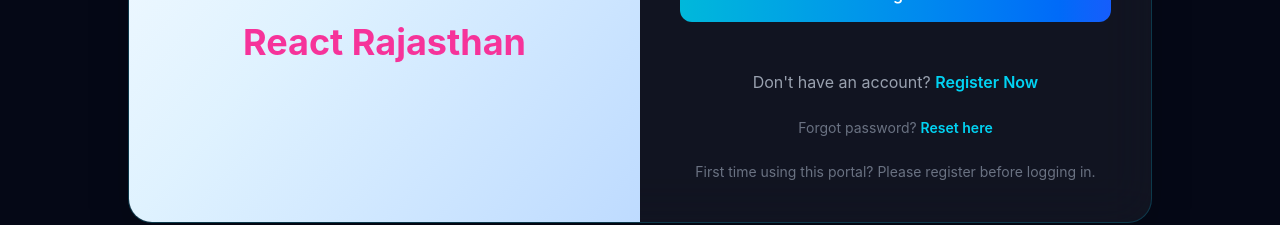
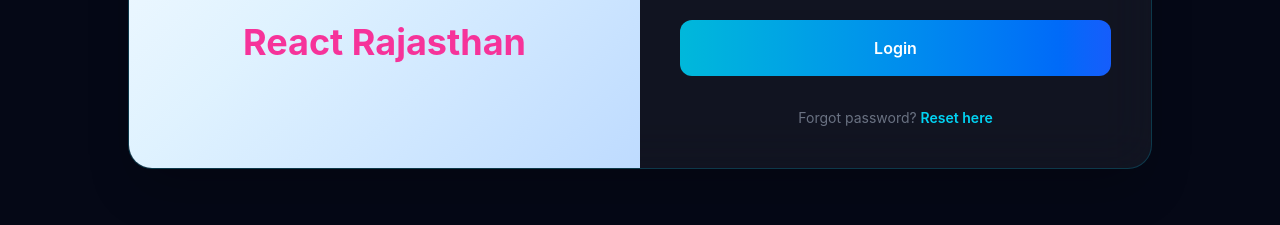
Before and after one commit to Gaurav9128/Reactjs, a React (Vite) app in the folder client/: page /login in a window 1280 px wide. Shown: the part 582-807 px from the top of the page. Built offline with nearby package versions, Linux system fonts and the light colour scheme; no server answers.

Commit message:
registration closed.

```diff
--- a/client/src/App.jsx
+++ b/client/src/App.jsx
@@ -16,7 +16,7 @@ import Organizers from "./components/Organizers";
 import CommunitySection from "./components/CommunitySection";
 import Footer from "./components/Footer";
 import WorkshopSchedule from "./components/WorkshopSchedule";
-import RegisterForm from "./components/RegisterForm";
+// import RegisterForm from "./components/RegisterForm";
 import Dashboard from "./components/Dashboard";
 import Login from "./components/Login";
 import AdminStudents from "./pages/AdminStudents";
@@ -69,7 +69,7 @@ function AppContent() {
         <Route path="/community" element={<CommunitySection />} />
         <Route path="/what-to-expect" element={<WhatToExpect />} />
         <Route path="/workshop-schedule" element={<WorkshopSchedule />} />
-        <Route path="/register" element={<RegisterForm />} />
+        {/* <Route path="/register" element={<RegisterForm />} /> */}
         <Route path="/login" element={<Login />} />
         <Route path="/forgot-password" element={<ForgotPassword />} />
         <Route path="/reset-password" element={<ResetPassword />} />
--- a/client/src/components/Login.jsx
+++ b/client/src/components/Login.jsx
@@ -273,7 +273,7 @@ const Login = () => {
                                 )}
                             </button>
 
-                            <p className="text-center text-gray-400 mt-6">
+                            {/* <p className="text-center text-gray-400 mt-6">
                                 Don't have an account?{" "}
                                 <span
                                     onClick={() =>
@@ -283,7 +283,7 @@ const Login = () => {
                                 >
                                     Register Now
                                 </span>
-                            </p>
+                            </p> */}
 
                             <p className="text-center text-gray-500 text-sm mt-2">
                                 Forgot password?{" "}
@@ -297,9 +297,9 @@ const Login = () => {
                                 </span>
                             </p>
 
-                            <p className="text-center text-gray-500 text-sm mt-2">
-                                First time using this portal? Please register before logging in.
-                            </p>
+                            {/* <p className="text-center text-gray-500 text-sm mt-2"> */}
+                                {/* First time using this portal? Please register before logging in. */}
+                            {/* </p>  */}
 
                         </form>
 
```
